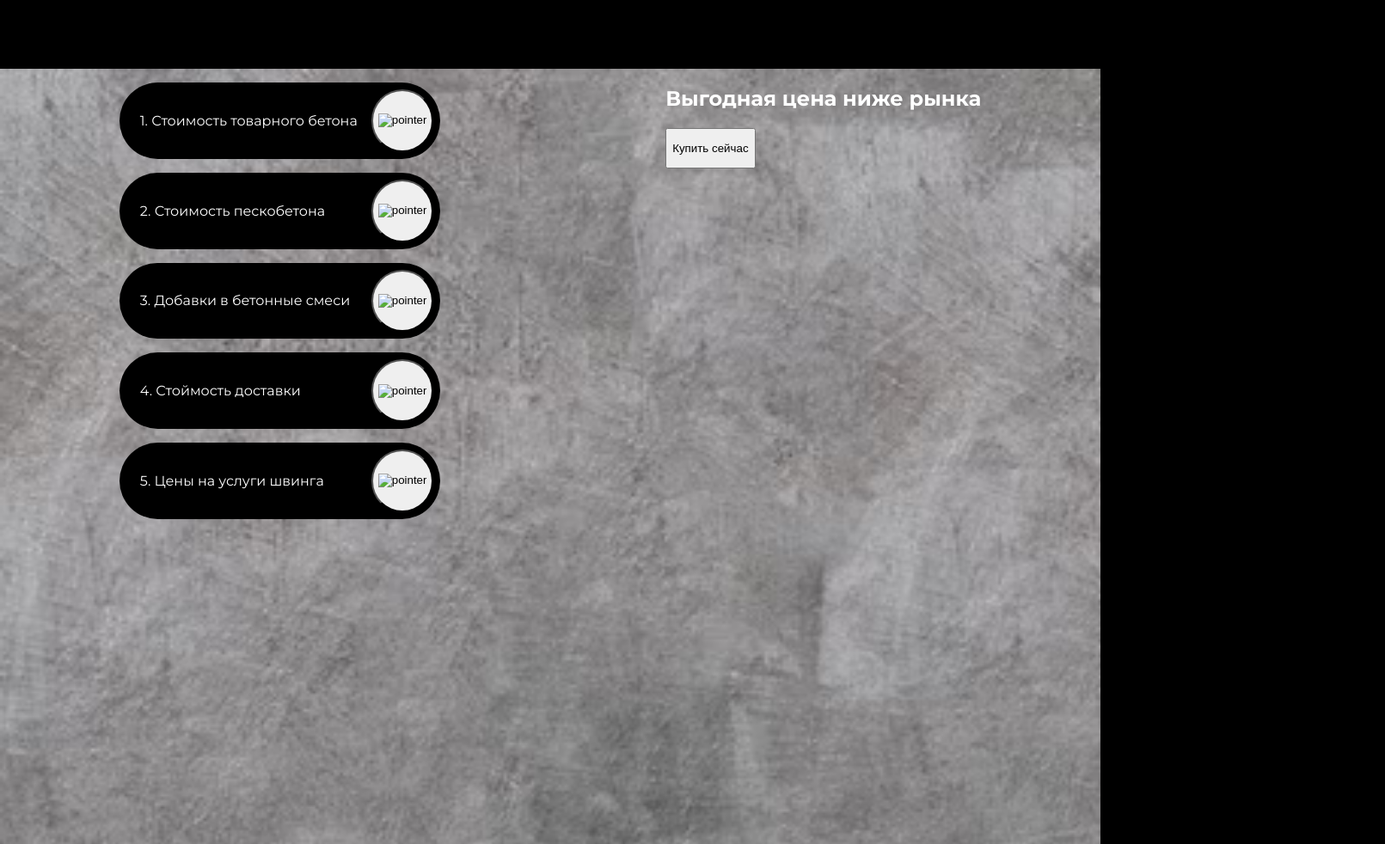
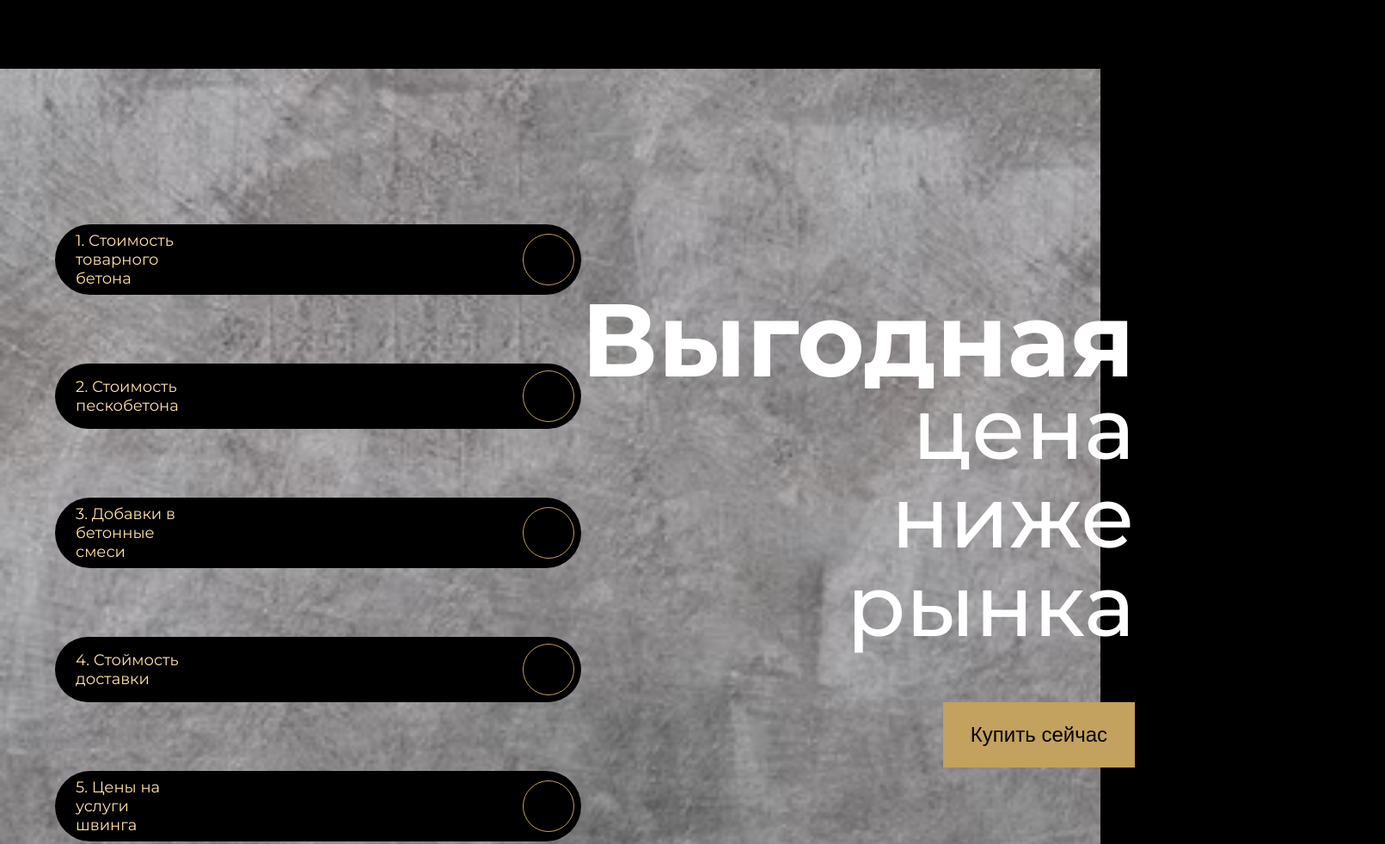
Before and after one commit to Cropsii/beton-web, a plain HTML site: page index.html in a window 1280 px wide. Shown: the part 920-1902 px from the top of the page at 86% size, 1611 px wide, since content can reach past the window. Drawn offline with Linux system fonts and the light colour scheme.

Commit message:
hero - 98%

```diff
--- a/index.html
+++ b/index.html
@@ -14,7 +14,7 @@
         <link
             rel="shortcut icon"
             type="image/x-icon"
-            href="images/logo-fav.png"
+            href="images/logo (Среднее).png"
         />
         <!-- favicon -->
 
@@ -79,43 +79,35 @@
             </div>
         </section>
         <section id="information">
+            <div class="cover">
             <ul class="menu">
                 <li>
                     <p>1. Стоимость товарного бетона</p>
-                        <button class="pointer">
-                            <img src="" alt="pointer" />
-                        </button>
+                    <button class="pointer"></button>
                 </li>
                 <li>
                     <p>2. Стоимость пескобетона</p>
-                        <button class="pointer">
-                            <img src="" alt="pointer" />
-                        </button>
+                    <button class="pointer"></button>
                 </li>
                 <li>
                     <p>3. Добавки в бетонные смеси</p>
-                        <button class="pointer">
-                            <img src="" alt="pointer" />
-                        </button>
+                    <button class="pointer"></button>
                 </li>
                 <li>
                     <p>4. Стоймость доставки</p>
-                        <button class="pointer">
-                            <img src="" alt="pointer" />
-                        </button>
+                    <button class="pointer"></button>
                 </li>
                 <li>
                     <p>5. Цены на услуги швинга</p>
-                        <button class="pointer">
-                            <img src="" alt="pointer" />
-                        </button>
+                    <button class="pointer"></button>
                 </li>
             </ul>
             <div class="slog">
-                <h1>Выгодная цена ниже рынка</h1>
+                <h1>Выгодная <br><span>цена<br> ниже рынка</span></h1>
                 <button class="buy">
                     <p>Купить сейчас</p>
                 </button>
+            </div>
             </div>
         </section>
         <section class="why-choose-us">
--- a/style.css
+++ b/style.css
@@ -13,7 +13,7 @@ body {
     box-sizing: border-box;
     background: black;
 }
-#hero{
+#hero {
     height: 1000px;
 }
 header {
@@ -67,8 +67,15 @@ nav ul li a:hover {
 .hero {
     position: relative;
 }
-.hero-logo{
+.hero-logo {
+    right: 6rem;
+    position: absolute;
     max-width: 40%;
+    transition: ease-in-out 0.3s;
+}
+.hero-logo:hover{
+    scale: 1.1;
+
 }
 .call {
     scale: 1.3;
@@ -126,56 +133,100 @@ nav ul li a:hover {
 }
 
 .first {
+    position: relative;
     display: flex;
     flex-direction: column;
     gap: 7rem;
 }
-.wrap-button{
+.wrap-button {
     display: flex;
     gap: 10%;
 }
-.wrap-button button{
+.wrap-button button {
     font-size: 1rem;
     width: 150px;
     padding: 1rem;
     background: black;
     color: white;
-    border:1px solid var(--orange-ligth);
+    border: 1px solid var(--orange-ligth);
     transition: ease-in-out 0.2s;
 }
-.wrap-button button:hover{
+.wrap-button button:hover {
     background: var(--orange-dark);
     box-shadow: 0 0 10px 5px var(--orange-dark);
     border: 0px solid transparent;
 }
-#information{
+#information {
     display: flex;
-    justify-content: space-around;
+    align-items: center;
+    justify-content: center;
     height: 1080px;
     background: url(images/61a6362ae61af4a8365f3c9c08084ede.png);
     background-repeat: no-repeat;
     background-size: cover;
 }
+#information .cover{
+    display: flex;
+    align-items: center;
+    width: 90%;
+    justify-content: space-between;
+
+}
 #information ul {
     display: flex;
+    align-self: center;
     flex-direction: column;
     padding: 0;
-    gap: 1rem;
+    gap: 5rem;
 }
-.menu li{
-    width: 100%;
+.menu li {
     align-items: center;
     padding: 0.5rem;
     border-radius: 50px;
     background: black;
     justify-content: space-between;
     display: flex;
-    /* gap: 1rem; */
+    gap: 25rem;
 }
-.menu p{
+.menu p {
+    margin: 0;
+    font-size: large;
+    color: var(--orange-ligth);
     padding: 0 0 0 1rem;
 }
-.pointer{
+
+.pointer {
+    background: url();
+    height: 60px;
+    border: 1.5px solid var(--orange-dark);
     border-radius: 50%;
     aspect-ratio: 1;
 }
+.slog{
+    line-height: 6rem;
+    display: flex;
+    align-items: flex-end;
+    flex-direction: column;
+    justify-content: flex-start;
+}
+#information h1{
+    margin: 0;
+    margin-bottom:10% ;
+    text-align: end;
+    font-size: 120px;
+    font-weight: bolder;
+}
+h1 span{
+    font-weight: 500;
+    font-size: 100px;
+}
+.buy{
+    font-size: 1.5rem;
+    padding: 0 2rem 0 2rem;
+    background: var(--orange-dark);
+    border: 0;
+    transition: ease-in-out 0.1s;
+}
+.buy:hover{
+    box-shadow: 0 0 20px 5px var(--orange-dark);
+}
```
Lines whose indentation alone changed are shown as unchanged.
